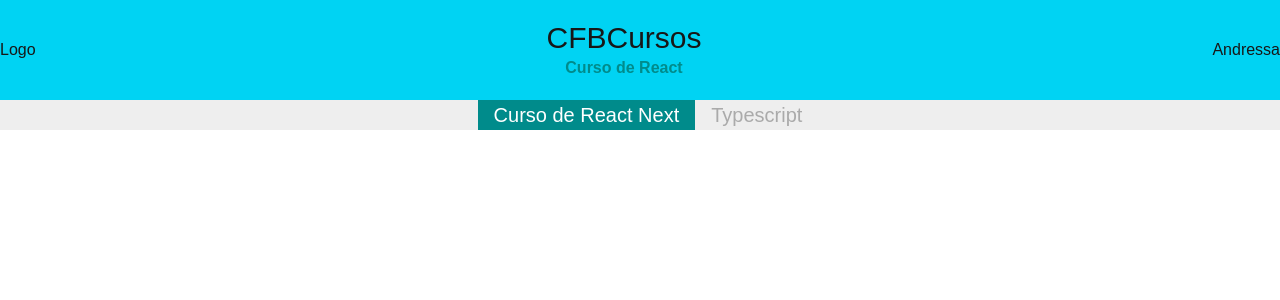
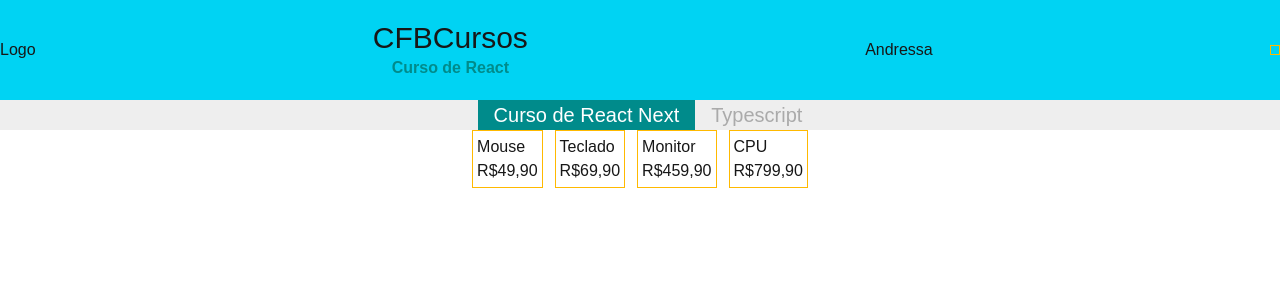
Before and after one commit to Diandressa/react-curso, a Next.js app: page / in a window 1280 px wide. Shown: the top 300 px of the page. Built offline with nearby package versions, Linux system fonts and the light colour scheme.

Commit message:
props para os componentes

```diff
--- a/package.json
+++ b/package.json
@@ -16,8 +16,8 @@
   "devDependencies": {
     "@tailwindcss/postcss": "^4.1.4",
     "@types/node": "^20",
-    "@types/react": "^19",
-    "@types/react-dom": "^19",
+    "@types/react": "^19.1.2",
+    "@types/react-dom": "^19.1.2",
     "autoprefixer": "^10.4.21",
     "css-loader": "^7.1.2",
     "postcss": "^8.5.3",
--- /dev/null
+++ b/src/components/Card.tsx
@@ -0,0 +1,9 @@
+//para passar um propriedade usamos a sintaxe props:tipo, preciso mandar essa propriedade quando chamo esse componente
+export default function Card(props:any){
+    return(
+        <div className="flex flex-col border border-amber-400 p-1">
+            <div>{props.produto}</div>
+            <div>{props.valor}</div>
+        </div>
+    )
+}
--- a/src/components/Topo.tsx
+++ b/src/components/Topo.tsx
@@ -1,3 +1,4 @@
+import Card from "./Card"
 export default function Topo() {
     return(
         <div className='flex justify-between items-center bg-cyan-400 h-[100px] '>
@@ -7,6 +8,8 @@ export default function Topo() {
                 <div className="subtituloTopo">Curso de React</div>
             </div>
             <div>Andressa</div>
+            {/*Podemos usar um componente dentro de outro componente */}
+            <Card/>
         </div>
     )
 }
--- a/src/pages/index.tsx
+++ b/src/pages/index.tsx
@@ -2,20 +2,22 @@
 //import { Geist, Geist_Mono } from "next/font/google";
 
 import Topo from "@/components/Topo";
-
-// const nome='Bruno Nicolau';
-// const nomeFuncao='Andressa';
-// let canal = 'CFB Cursos';
+import Card from "@/components/Card";
 
 export default function Home() {
   return (
       <div>
         <Topo/>
-        {/*style inline css com objeto, usamos uma chave só pq a outra chave já está no objeto*/}
         <div style={cssobjeto}>
-          {/*style inline, usa css do javascript. Segui a sintaxe do css no js*/}
           <div style={{color:'#fff', backgroundColor: 'darkcyan', marginRight:'1rem', paddingInline:'1rem'}}>Curso de React Next</div>
           <div>Typescript</div>
+        </div>
+        <div className="flex justify-center gap-3">
+          {/* passando a propriedade que era receber na função desse componente - armazena na variável props*/}
+          <Card produto={"Mouse"} valor={'R$49,90'}/>
+          <Card produto={"Teclado"} valor={'R$69,90'}/>
+          <Card produto={"Monitor"} valor={'R$459,90'}/>
+          <Card produto={"CPU"} valor={'R$799,90'}/>
         </div>
       </div>
   );
--- a/src/styles/globals.css
+++ b/src/styles/globals.css
@@ -1,5 +1,5 @@
 @import "tailwindcss";
-@import "tailwindcss/preflight";  /* Reset CSS (substituto do base) */
+/*@import "tailwindcss/preflight";   Reset CSS (substituto do base) */
 @import "tailwindcss/utilities"; /* Todas as utilities */
 
 /*Importar outro css*/
```
Also changed, not shown: 2 other files (tests, documents, lock files or other folders).
